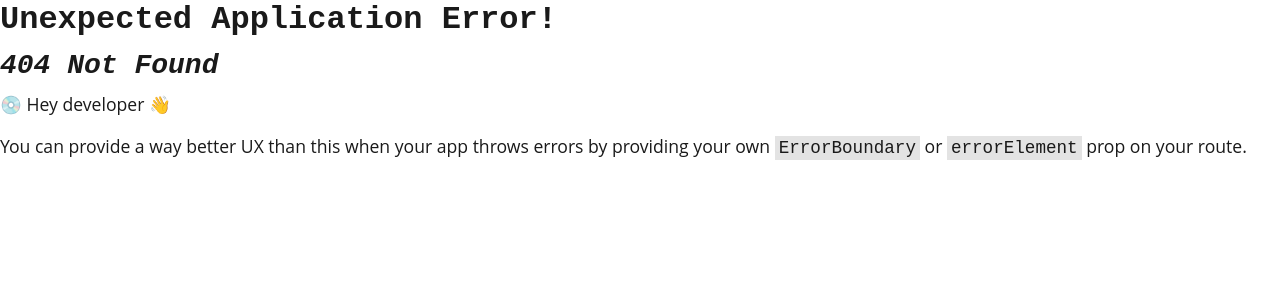
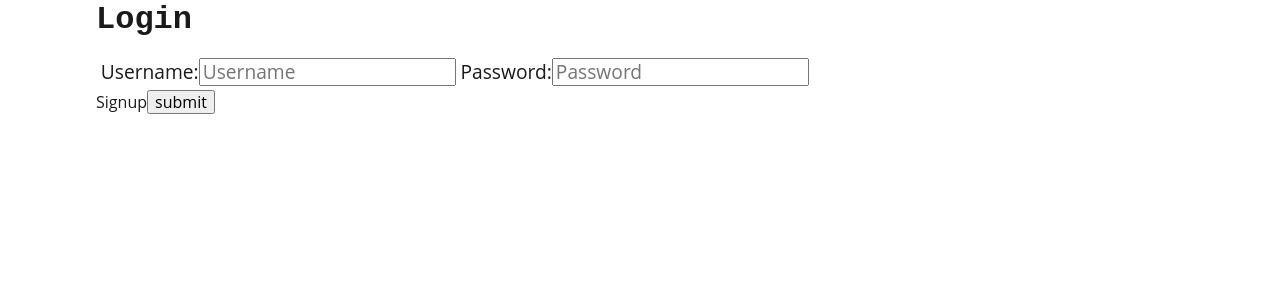
Before and after one commit to philsloan/PBABP, a React (Vite) app in the folder client/: page /signup in a window 1280 px wide. Before the commit this address had no page. Shown: the top 300 px of the page. Built offline with nearby package versions, Linux system fonts and the light colour scheme.

Commit message:
created client queries and mutations, created signup/login

```diff
--- a/client/src/pages/signUp.jsx
+++ b/client/src/pages/signUp.jsx
@@ -0,0 +1,97 @@
+import { useState } from "react";
+import { useMutation } from "@apollo/client";
+import { LOGIN_USER, ADD_USER } from "../utils/mutations";
+import Auth from "../utils/auth";
+
+const signUp = () => {
+  const [signUpForm, setSignUpForm] = useState(false);
+  const [userForm, setUserForm] = useState({
+    username: "",
+    email: "",
+    password: "",
+  });
+  const [addUser, { error }] = useMutation(ADD_USER);
+  const [login, _] = useMutation(LOGIN_USER);
+  const handleChangeToSignUp = () => {
+    setSignUpForm(!signUpForm);
+  };
+  const handleUserFormChange = (event) => {
+    const { name, value } = event.target;
+    setUserForm({ ...userForm, [name]: value });
+  };
+  const handleFormSubmit = async (event) => {
+    event.preventDefault();
+    if (userForm.username && userForm.password) {
+      if (!signUpForm) {
+        try {
+          const { data } = await login({
+            variables: { ...userForm },
+          });
+          Auth.login(data.login.token);
+        } catch (err) {
+          console.error(err);
+        }
+      } else {
+        try {
+          const { data } = await addUser({
+            variables: { ...userForm },
+          });
+          Auth.login(data.addUser.token);
+        } catch (err) {
+          console.error(err);
+        }
+      }
+    }
+  };
+  return (
+    <div>
+      {signUpForm ? <h2>Signup</h2> : <h2>Login</h2>}
+      <form onSubmit={handleFormSubmit}>
+        <label htmlFor="username">
+          Username:
+          <input
+            type="text"
+            placeholder="Username"
+            required
+            name="username"
+            id="username"
+            value={userForm.username}
+            onChange={handleUserFormChange}
+          ></input>
+        </label>
+        {signUpForm && (
+          <label htmlFor="email">
+            Email:
+            <input
+              type="text"
+              placeholder="Email"
+              required
+              name="email"
+              id="email"
+              value={userForm.email}
+              onChange={handleUserFormChange}
+            ></input>
+          </label>
+        )}
+        <label htmlFor="password">
+          Password:
+          <input
+            type="password"
+            placeholder="Password"
+            required
+            name="password"
+            id="password"
+            value={userForm.password}
+            onChange={handleUserFormChange}
+          ></input>
+        </label>
+        <div>
+          <span onClick={handleChangeToSignUp}>{signUpForm?"Login":"Signup"}</span>
+          <button>submit</button>
+        </div>
+      </form>
+    </div>
+  );
+};
+
+export default signUp;
--- a/client/src/utils/auth.js
+++ b/client/src/utils/auth.js
@@ -28,6 +28,7 @@ class AuthService {
   }
 
   login(idToken) {
+    console.log("inLogIn")
     localStorage.setItem('id_token', idToken);
     window.location.assign('/');
   }
--- a/client/src/utils/mutations.js
+++ b/client/src/utils/mutations.js
@@ -1 +1,47 @@
 import { gql } from '@apollo/client';
+
+export const LOGIN_USER = gql`
+  mutation login($username: String!, $password: String!) {
+  login(username: $username, password: $password) {
+    token
+  }
+}
+`;
+
+export const ADD_USER = gql`
+  mutation addUser($username: String!, $email: String!, $password: String!) {
+  addUser(username: $username, email: $email, password: $password) {
+    token
+  }
+}
+`;
+
+export const ADD_PROJECT = gql`
+  mutation addProject($projectTitle: String!, $projectText: String!) {
+  addProject(projectTitle: $projectTitle, projectText: $projectText) {
+    _id
+    createdAt
+    projectAuthor
+    projectText
+    projectTitle
+  }
+}
+`;
+
+export const ADD_COMMENT = gql`
+  mutation addComment($projectId: ID!, $commentText: String!) {
+  addComment(projectId: $projectId, commentText: $commentText) {
+    _id
+    createdAt
+    projectAuthor
+    projectText
+    projectTitle
+    comments {
+      _id
+      commentAuthor
+      commentText
+      createdAt
+    }
+  }
+}
+`;
```
Also changed, not shown: client/src/main.jsx (+6 -11 lines), client/src/utils/queries.js (+59 -0 lines).
